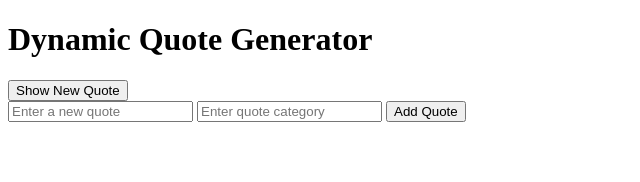
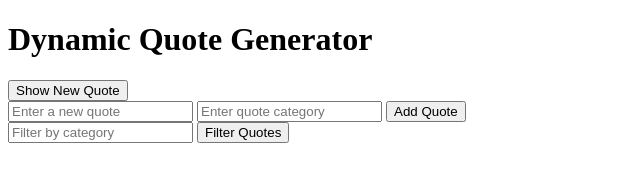
Before and after one commit to KhanyaJose/alx_fe_javascript, a plain HTML site: page dom-manipulation/index.html in a window 1280 px wide. Shown: the whole page, without its empty margins (0-640 px from the left). Drawn offline with Linux system fonts and the light colour scheme.

Commit message:
Update index.html

```diff
--- a/dom-manipulation/index.html
+++ b/dom-manipulation/index.html
@@ -8,7 +8,7 @@
 <body>
   <h1>Dynamic Quote Generator</h1>
 
-  <!-- Display area for the quotes -->
+  <!-- Display area for quotes -->
   <div id="quoteDisplay"></div>
 
   <!-- Button to show a new random quote -->
@@ -21,6 +21,12 @@
     <button id="addQuoteButton">Add Quote</button>
   </div>
 
+  <!-- Filtering section -->
+  <div>
+    <input id="filterCategory" type="text" placeholder="Filter by category" />
+    <button id="filterButton">Filter Quotes</button>
+  </div>
+
   <script src="script.js"></script>
 </body>
 </html>
```
